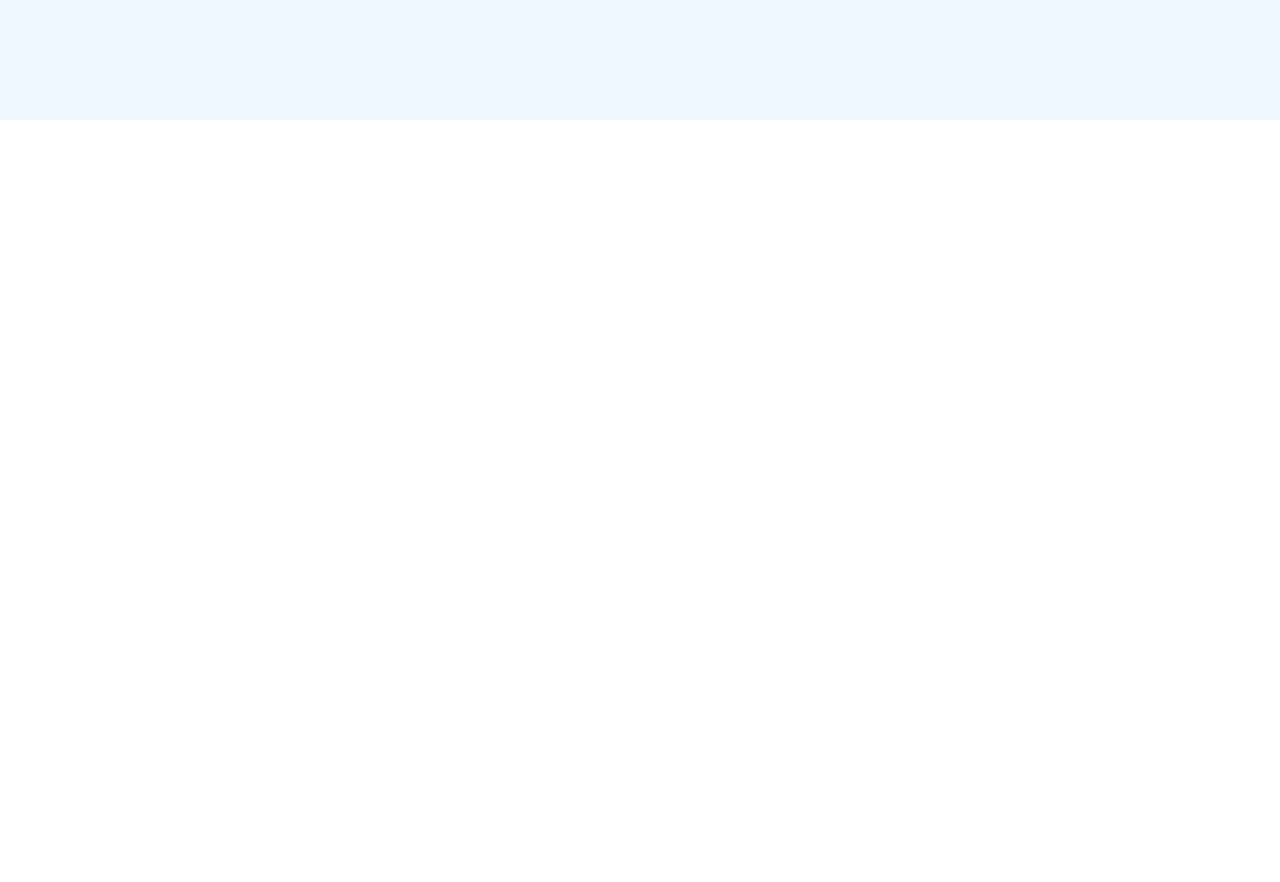
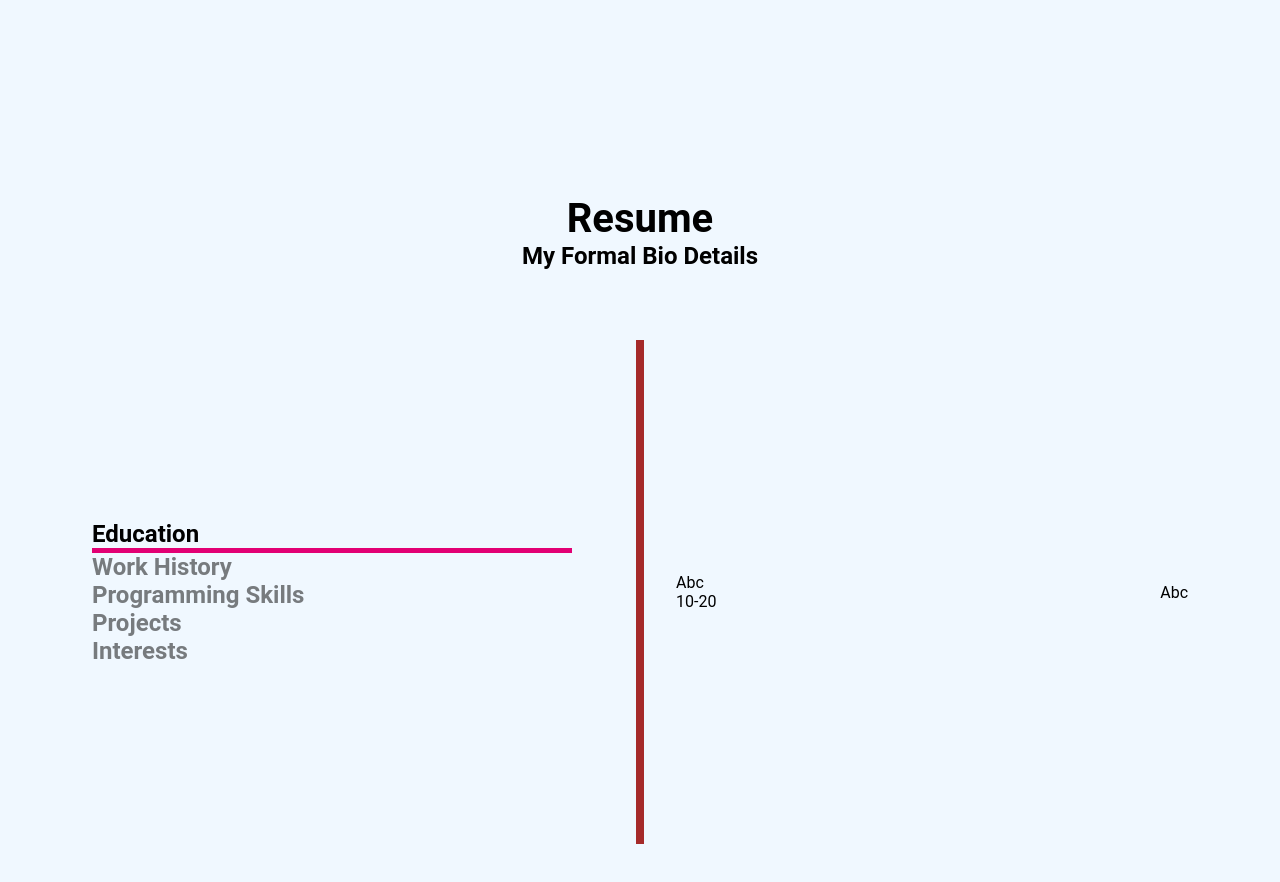
Before and after one commit to amitfbg/portfolio, a React (Create React App) app: page / in a window 1280 px wide. Shown: the part 680-1562 px from the top of the page. Before the commit the page ends 800 px from the top, so only its background shows below. Built offline with nearby package versions, Linux system fonts and the light colour scheme.

Commit message:
Resume Section WIP

```diff
--- a/src/App.js
+++ b/src/App.js
@@ -1,10 +1,12 @@
 import "./App.css";
 import Home from "./sections/home/Home";
+import Resume from "./sections/resume/Resume";
 
 function App() {
   return (
     <div className="App">
       <Home />
+      <Resume />
     </div>
   );
 }
--- a/src/sections/home/Home.js
+++ b/src/sections/home/Home.js
@@ -84,7 +84,7 @@ const Home = () => {
         <ProfileDetailsSection>
           <SocialLinks>F I </SocialLinks>
           <ProfileName>
-            Hello, I'M<span>Amit</span>
+            Hello, I'M<span> Amit</span>
           </ProfileName>
           <ProfileRoles>
             <Typical
--- /dev/null
+++ b/src/sections/resume/Resume.js
@@ -0,0 +1,138 @@
+import React, { useEffect, useState } from "react";
+
+import styled from "styled-components";
+import EducationCard from "./components/EducationCard";
+import { resumeData, resumeOptions } from "./utils";
+
+const Container = styled.div`
+  height: 100vh;
+  background-color: aliceblue;
+  padding-top: 2rem;
+`;
+
+const ContainerHeadSection = styled.div`
+  /* padding: 2rem auto; */
+  height: 20vh;
+  display: flex;
+  flex-direction: column;
+  align-items: center;
+  justify-content: center;
+`;
+
+const ContainerHeadTitle = styled.div`
+  font-size: 2.5rem;
+  font-weight: bold;
+`;
+const ContainerHeadSubTitle = styled.div`
+  font-size: 1.5rem;
+  font-weight: bold;
+`;
+
+const ContainerMainSection = styled.div`
+  display: flex;
+  height: 70vh;
+  justify-content: center;
+`;
+const RightSection = styled.div`
+  min-width: 40%;
+  display: flex;
+  flex-direction: column;
+  justify-content: center;
+`;
+const CenterSection = styled.div`
+  margin: auto 2rem;
+  height: 90%;
+  width: 0.5rem;
+  background-color: brown;
+`;
+const LeftSection = styled.div`
+  min-width: 40%;
+  display: flex;
+  flex-direction: column;
+  justify-content: center;
+`;
+
+const Tab = styled.div`
+  font-weight: 600;
+  font-size: 1.5rem;
+  opacity: 0.5;
+  ${({ isSelected }) =>
+    isSelected && `color: #000;border-bottom: 0.35rem solid #e20074;opacity:1;`}
+  margin-right: 2rem;
+  cursor: pointer;
+`;
+const TabTitle = styled.div``;
+
+export default function Resume() {
+  const [selectedKey, setSelectedKey] = useState(resumeOptions?.[0]);
+  const [selectedData, setSelectedData] = useState();
+
+  const tabDataSelection = {
+    Education: selectedData?.map((currData) => (
+      <EducationCard
+        title={currData?.nameOfInstitution}
+        duration={currData?.duration}
+        subtitle={currData?.course}
+      />
+    )),
+    "Work History": selectedData?.map((currData) => (
+      <EducationCard
+        title={currData?.nameOfInstitution}
+        duration={currData?.duration}
+        subtitle={currData?.course}
+      />
+    )),
+    "Programming Skills": selectedData?.map((currData) => (
+      <EducationCard
+        title={currData?.nameOfInstitution}
+        duration={currData?.duration}
+        subtitle={currData?.course}
+      />
+    )),
+    Projects: selectedData?.map((currData) => (
+      <EducationCard
+        title={currData?.nameOfInstitution}
+        duration={currData?.duration}
+        subtitle={currData?.course}
+      />
+    )),
+    Interests: selectedData?.map((currData) => (
+      <EducationCard
+        title={currData?.nameOfInstitution}
+        duration={currData?.duration}
+        subtitle={currData?.course}
+      />
+    )),
+  };
+
+  useEffect(() => {
+    setSelectedData(resumeData?.[selectedKey]);
+  }, [selectedKey]);
+
+  const handleVerticalTabClick = (param) => {
+    setSelectedKey(param);
+  };
+
+  return (
+    <Container>
+      <ContainerHeadSection>
+        <ContainerHeadTitle>Resume</ContainerHeadTitle>
+        <ContainerHeadSubTitle>My Formal Bio Details</ContainerHeadSubTitle>
+      </ContainerHeadSection>
+      <ContainerMainSection>
+        <LeftSection>
+          {resumeOptions?.map((currOption) => (
+            <Tab
+              isSelected={currOption === selectedKey}
+              onClick={() => handleVerticalTabClick(currOption)}
+            >
+              <TabTitle>{currOption}</TabTitle>
+            </Tab>
+          ))}
+        </LeftSection>
+        <CenterSection />
+        <RightSection>{tabDataSelection?.[selectedKey]}</RightSection>
+      </ContainerMainSection>
+    </Container>
+  );
+}
--- /dev/null
+++ b/src/sections/resume/components/CommonStyles.js
@@ -0,0 +1,14 @@
+import styled from "styled-components";
+export const Container = styled.div`
+  display: flex;
+  align-items: center;
+  justify-content: space-between;
+`;
+
+export const ContainerHeader = styled.div``;
+export const Title = styled.div``;
+export const Duration = styled.div``;
+export const SubTitle = styled.div``;
+export const Summary = styled.div``;
+export const SummaryContainer = styled.div``;
+export const ContainerBody = styled.div``;
--- /dev/null
+++ b/src/sections/resume/components/EducationCard.js
@@ -0,0 +1,26 @@
+import React from "react";
+import {
+  Container,
+  ContainerBody,
+  ContainerHeader,
+  Duration,
+  SubTitle,
+  Title,
+} from "./CommonStyles";
+
+function EducationCard(props) {
+  const { title, duration, subtitle } = props;
+  return (
+    <Container>
+      <ContainerHeader>
+        <Title>{title}</Title>
+        <Duration>{duration}</Duration>
+      </ContainerHeader>
+      <ContainerBody>
+        <SubTitle>{subtitle}</SubTitle>
+      </ContainerBody>
+    </Container>
+  );
+}
+
+export default EducationCard;
--- /dev/null
+++ b/src/sections/resume/utils.js
@@ -0,0 +1,32 @@
+export const resumeData = {
+  Education: [{ nameOfInstitution: "Abc", course: "Abc", duration: "10-20" }],
+  "Work History": [
+    {
+      nameOfCompany: "Abc",
+      position: "Abc",
+      duration: "10-20",
+      summary: ["A", "B"],
+    },
+  ],
+
+  "Programming Skills": [{ nameOfSkill: "Abc", value: "Abc" }],
+
+  Projects: [
+    {
+      nameOfProject: "Abc",
+      duration: "Abc",
+      technologyUsed: "Abc",
+      summary: "Abc",
+    },
+  ],
+
+  Interests: [{ nameOfInterest: "Abc", summary: "Abc" }],
+};
+
+export const resumeOptions = [
+  "Education",
+  "Work History",
+  "Programming Skills",
+  "Projects",
+  "Interests",
+];
```
Also changed, not shown: src/sections/resume/components/InterestCard.js (added, +26 -0 lines), src/sections/resume/components/ProjectCard.js (added, +33 -0 lines), src/sections/resume/components/WorkCard.js (added, +33 -0 lines), src/sections/resume/components/ProgrammingCard.js (added).
